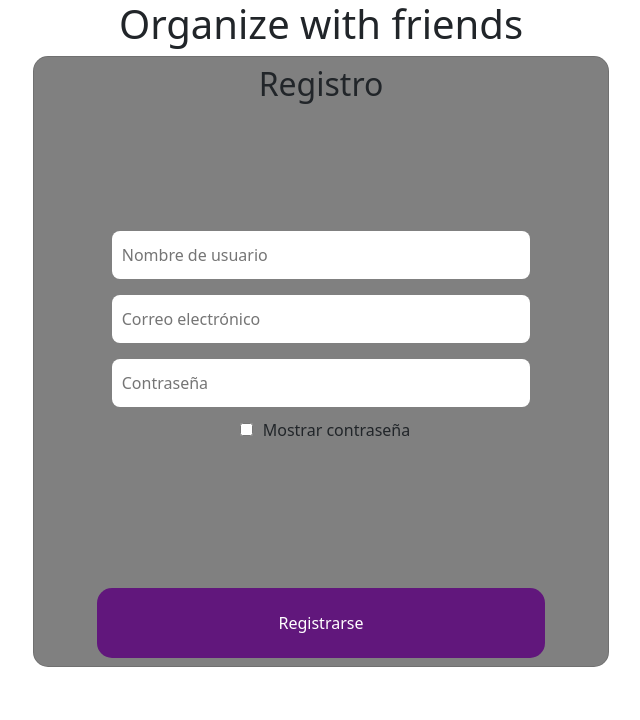
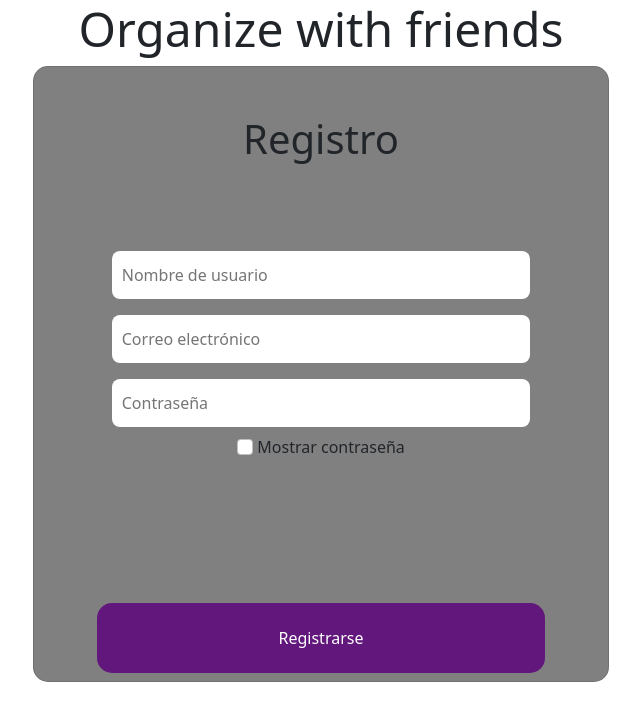
Before and after one commit to alemiranda1105/Calendario-DAW1, a plain HTML site: page pages/login/signup.html in a window 1280 px wide. Shown: the whole page, without its empty margins (319-959 px from the left). Drawn offline with nearby package versions, Linux system fonts and the light colour scheme.

Commit message:
Diseño terminado

```diff
--- a/pages/login/login.css
+++ b/pages/login/login.css
@@ -1,3 +1,11 @@
+h1 {
+    font-size: 3rem;
+}
+
+h2 {
+    font-size: 2.5rem;
+}
+
 .card {
     background-color: grey;
     border: 2px solid clear;
@@ -10,10 +18,11 @@
 }
 
 .card h2 {
-    margin-bottom: 15vh;
+    margin-top: 5vh;
+    margin-bottom: 10vh;
 }
 
-.card form input {
+.card form input[type="text"], .card form input[type="password"] {
     width: 75%;
     padding: 12px 10px;
     margin: 1vh;
@@ -34,15 +43,18 @@
     font-size: 2vh;
 }
 
-.card form input:hover {
+.card form input[type="text"]:hover {
     box-shadow: 5px 10px #888;
+}
+
+.card div {
+    width: 75%;
 }
 
 .title {
     text-align: center;
 }
 
-.card form input[type="checkbox"] {
-    width: auto;
-    margin-right: 10px;
+#switchLabel {
+    padding: 10px;
 }
--- a/pages/login/signup.html
+++ b/pages/login/signup.html
@@ -10,13 +10,14 @@
 </head>
 <body>
     <h1 class="title">Organize with friends</h1>
-    <div class="card">
+    <div class="d-flex justify-content-center align-items-center card">
         <form>
             <h2>Registro</h2>
             <input type="text" id="user" name="user" placeholder="Nombre de usuario"><br>
             <input type="text" id="email" name="email" placeholder="Correo electrónico"><br>
             <input type="password" id="password" name="password" placeholder="Contraseña"><br>
-            <input type="checkbox" name="showPassword" id="showPassword" placeholder="Mostrar contraseña">Mostrar contraseña <br>
+            <input class="form-check-input" type="checkbox" role="switch" id="showPassword">
+            <label class="form-check-label" for="showPassword">Mostrar contraseña</label>
             <button type="submit">Registrarse</button>
         </form>
     </div>
```
Also changed, not shown: pages/login/login.html (+1 -1 lines).
